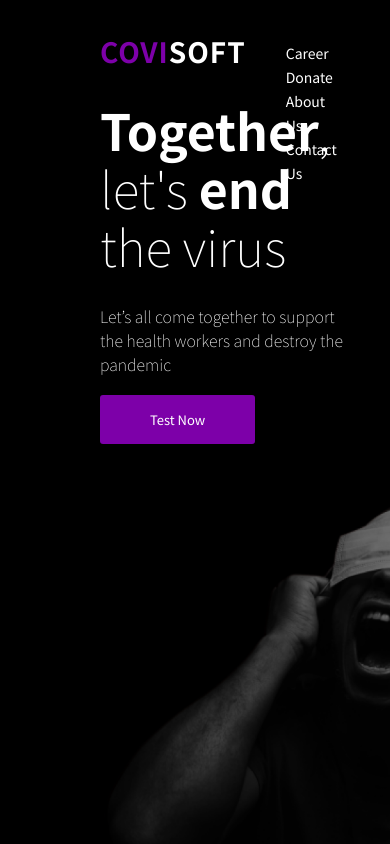
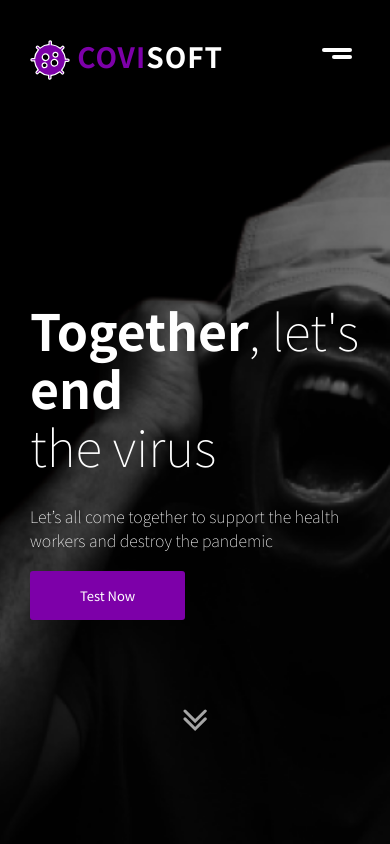
Before and after one commit to MoshoodRafiu/covisoft-app, a Vue app: page / in a window 390 px wide. Shown: the top 844 px of the page. Built offline with nearby package versions, Linux system fonts and the light colour scheme.

Commit message:
Add brand logo

```diff
--- a/src/components/Navbar.vue
+++ b/src/components/Navbar.vue
@@ -1,7 +1,10 @@
 <template>
   <div id="navbar">
     <nav>
-      <a href="#" class="brand-name">COVI<span>SOFT</span></a>
+      <a href="#" class="brand-name">
+        <img :src="'/images/logo.svg'" class="brand-logo" alt="logo">
+        COVI<span>SOFT</span>
+      </a>
       <div>
         <ul>
           <li>
@@ -17,6 +20,10 @@
             <a href="#">Contact Us</a>
           </li>
         </ul>
+        <div class="toggle">
+          <div class="line-1"></div>
+          <div class="line-2"></div>
+        </div>
       </div>
     </nav>
   </div>
@@ -46,6 +53,9 @@
     letter-spacing: 1px;
     text-decoration: none;
   }
+  nav .brand-name .brand-logo{
+    width: 40px;
+  }
   nav .brand-name:hover{
     color: var(--purple);
   }
@@ -70,4 +80,41 @@
     text-decoration: none;
     color: var(--purple);
   }
+  .toggle{
+    padding: 5px;
+    display: none;
+  }
+  .toggle .line-1,
+  .toggle .line-2{
+    height: 4px;
+    background: var(--white);
+    border-radius: 5px;
+    margin: 3px;
+  }
+  .toggle .line-1{
+    width: 30px;
+    margin-left: auto;
+  }
+  .toggle .line-2{
+    width: 20px;
+    margin-left: auto;
+  }
+  @media screen and (max-width: 1000px) {
+    ul{
+      display: none;
+    }
+    .toggle{
+      display: block;
+    }
+  }
+  @media screen and (max-width: 650px) {
+    nav{
+      margin: 40px 50px;
+    }
+  }
+  @media screen and (max-width: 500px) {
+    nav{
+      margin: 40px 30px;
+    }
+  }
 </style>
--- a/src/components/home/Header.vue
+++ b/src/components/home/Header.vue
@@ -1,16 +1,18 @@
 <template>
   <div class="row header">
     <div class="col-md-6 my-auto">
-      <div class="header-title">
-        <span class="heavy">Together</span>, let's <span class="heavy">end</span> <br> the virus
+      <div>
+        <div class="header-title">
+          <span class="heavy">Together</span>, let's <span class="heavy">end</span> <br> the virus
+        </div>
+        <div class="header-info">Let’s all come together to support the health workers and destroy the pandemic</div>
+        <a class="action-button" href="#">Test Now</a>
       </div>
-      <div class="header-info">Let’s all come together to support the health workers and destroy the pandemic</div>
-      <a class="action-button" href="#">Test Now</a>
     </div>
-    <div class="col-md-6 text-right">
+    <div class="col-md-6 d-md-block d-none text-right">
       <img class="header-image" :src="'/images/header.jpg'" alt="Header-Image">
     </div>
-    <div class="col-12 text-center">
+    <div class="col-12 scroll-down text-center">
       <img :src="'/images/scroll-down.svg'" alt="scroll-down">
     </div>
   </div>
@@ -58,4 +60,23 @@
     color: var(--white);
     background: var(--purple-hover);
   }
+  @media screen and (max-width: 767px) {
+    .header{
+      padding: 300px 100px;
+      background: url("../../../public/images/header.jpg") center/cover no-repeat, #000000;
+    }
+    .scroll-down{
+      margin-top: 100px !important;
+    }
+  }
+  @media screen and (max-width: 650px) {
+    .header{
+      padding: 300px 50px;
+    }
+  }
+  @media screen and (max-width: 500px) {
+    .header{
+      padding: 300px 30px;
+    }
+  }
 </style>
```
Also changed, not shown: public/images/logo.svg (added).
